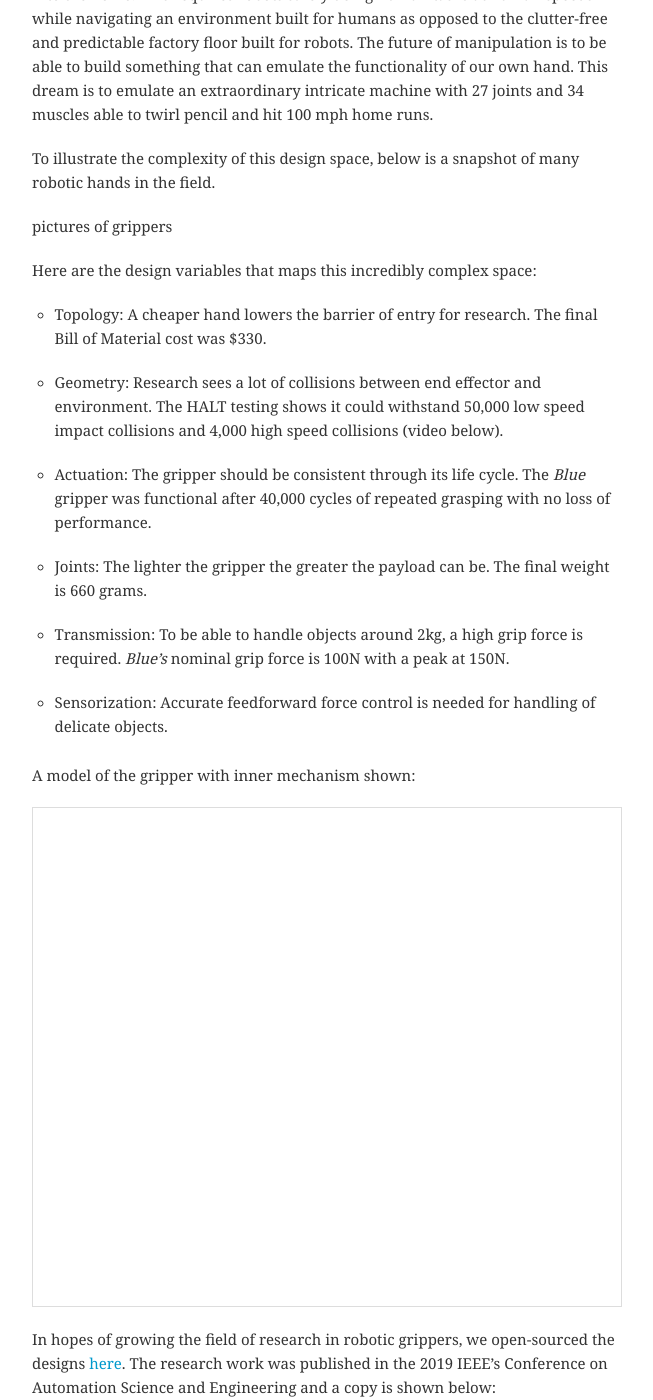
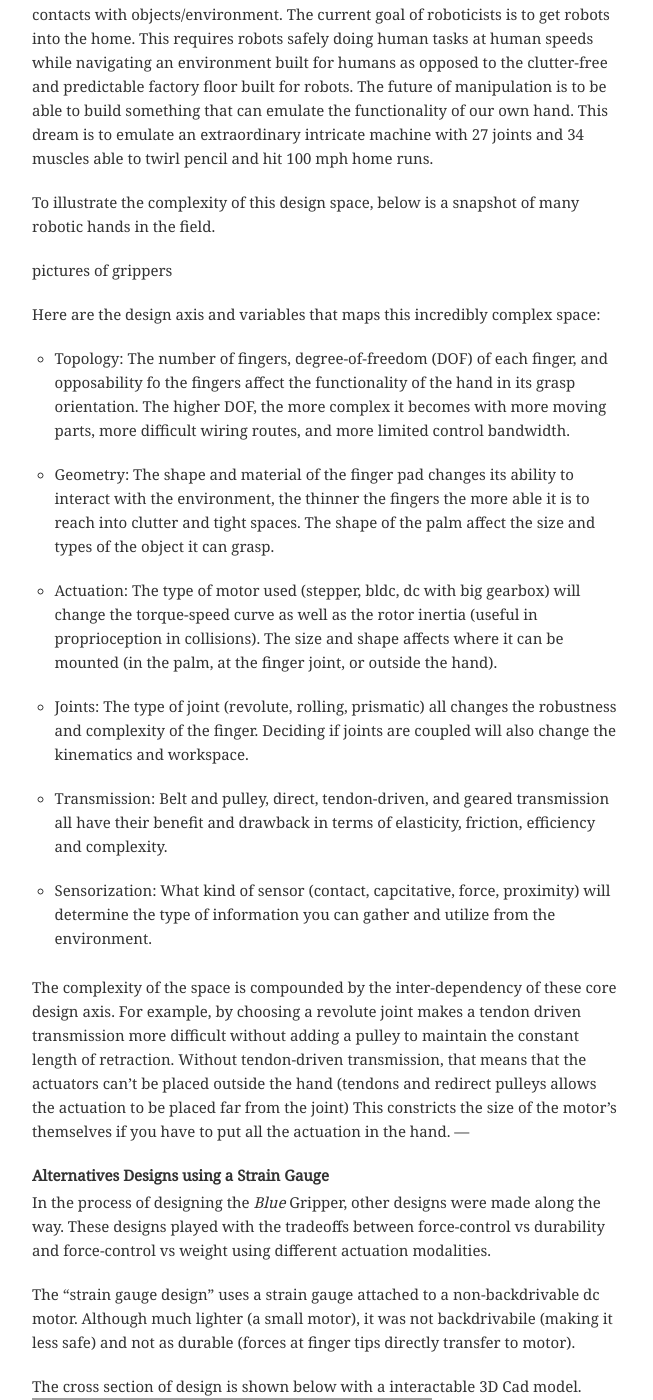
Before and after one commit to menglongguo/website, a Jekyll site: the page built from _projects/TRIHand.md, in a window 1280 px wide and 1400 px high, scrolled down 1346 px. Shown: the whole window, without its empty margins (313-966 px from the left). Built offline with Jekyll 4.4.1, drawn with Linux system fonts in a browser that asks for light colours; a script that is not in the unit is left out; comment, search, counter and statistics services are not loaded; some of the changed text lies outside the part shown; grey boxes are pictures that could not be loaded.

Commit message:
Update TRIHand.md

```diff
--- a/_projects/TRIHand.md
+++ b/_projects/TRIHand.md
@@ -42,38 +43,35 @@ To illustrate the complexity of this design space, below is a snapshot of many r
 
 pictures of grippers
 
-Here are the design variables that maps this incredibly complex space:
+Here are the design axis and variables that maps this incredibly complex space:
 
 - Topology:
-A cheaper hand lowers the barrier of entry for research. The final Bill of Material cost was $330.
+The number of fingers, degree-of-freedom (DOF) of each finger, and opposability fo the fingers affect the functionality of the hand in its grasp orientation.
+The higher DOF, the more complex it becomes with more moving parts, more difficult wiring routes, and more limited control bandwidth.
 
 - Geometry:
-Research sees a lot of collisions between end effector and environment. The HALT testing shows it could withstand 50,000 low speed impact collisions and 4,000 high speed collisions (video below).
+The shape and material of the finger pad changes its ability to interact with the environment, the thinner the fingers the more able it is to reach into clutter and tight spaces.
+The shape of the palm affect the size and types of the object it can grasp.
 
 - Actuation:
-The gripper should be consistent through its life cycle. The *Blue* gripper was functional after 40,000 cycles of repeated grasping with no loss of performance.
+The type of motor used (stepper, bldc, dc with big gearbox) will change the torque-speed curve as well as the rotor inertia (useful in proprioception in collisions).
+The size and shape affects where it can be mounted (in the palm, at the finger joint, or outside the hand).
 
 - Joints:
-The lighter the gripper the greater the payload can be. The final weight is 660 grams.
+The type of joint (revolute, rolling, prismatic) all changes the robustness and complexity of the finger.
+Deciding if joints are coupled will also change the kinematics and workspace.
 
 - Transmission:
-To be able to handle objects around 2kg, a high grip force is required. *Blue's* nominal grip force is 100N with a peak at 150N.
+Belt and pulley, direct, tendon-driven, and geared transmission all have their benefit and drawback in terms of elasticity, friction, efficiency and complexity.
 
 - Sensorization:
-Accurate feedforward force control is needed for handling of delicate objects.
-
-A model of the gripper with inner mechanism shown:
-<div class="stlwv2-model" data-model-url="/website/assets/models/BlueHandCompressed.STL"></div>
-<!-- find and make stl -->
+What kind of sensor (contact, capcitative, force, proximity) will determine the type of information you can gather and utilize from the environment.
 
 
-In hopes of growing the field of research in robotic grippers, we open-sourced the designs [here](https://berkeleyopengrippers.github.io/).
-The research work was published in the 2019 IEEE's Conference on Automation Science and Engineering and a copy is shown below:
-<iframe src="https://drive.google.com/file/d/1LC0DirgkaY__70R6G0JBzAUYHXj9ZpEU/preview"></iframe>
-
-Footage of durability testing of the robot shown below:
-<iframe width="560" height="315" src="https://www.youtube.com/embed/3JgtpOue68Y" frameborder="0" allow="accelerometer; autoplay; encrypted-media; gyroscope; picture-in-picture" allowfullscreen></iframe>
-
+The complexity of the space is compounded by the inter-dependency of these core design axis.
+For example, by choosing a revolute joint makes a tendon driven transmission more difficult without adding a pulley to maintain the constant length of retraction.
+Without tendon-driven transmission, that means that the actuators can't be placed outside the hand (tendons and redirect pulleys allows the actuation to be placed far from the joint)
+This constricts the size of the motor's themselves if you have to put all the actuation in the hand.
 ---
 ### Alternatives Designs using a Strain Gauge
 
```
Also changed, not shown: other parts of _projects/TRIHand.md (+2 -1 lines).
